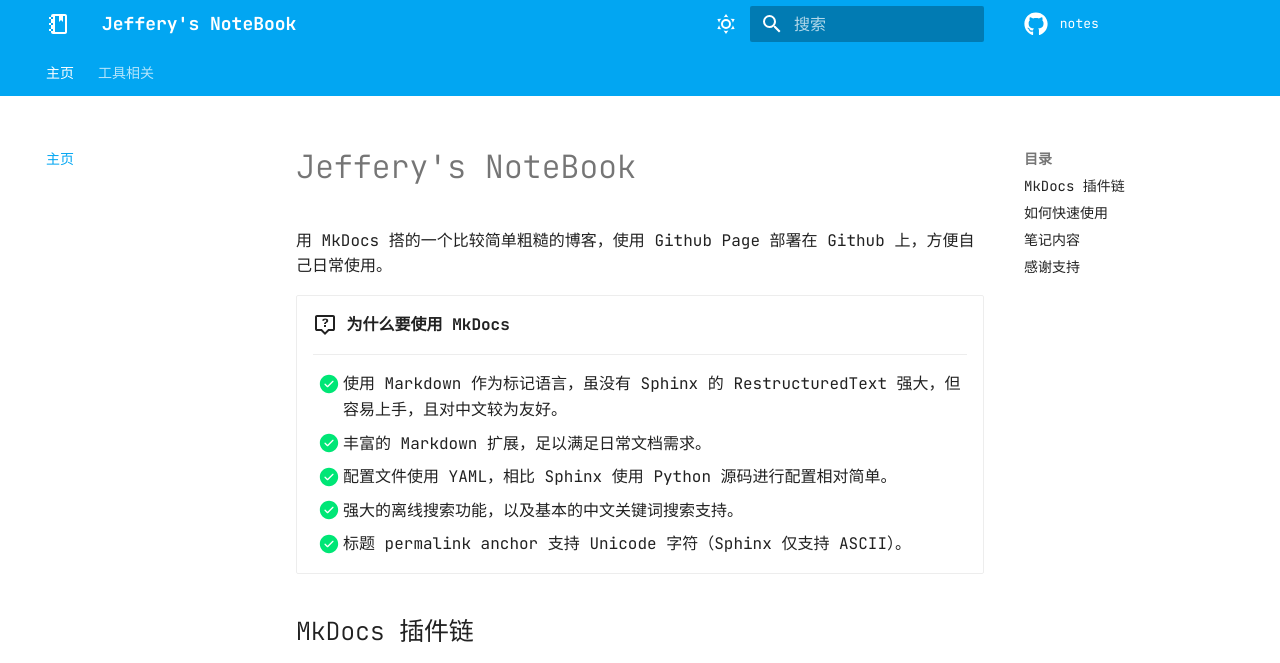
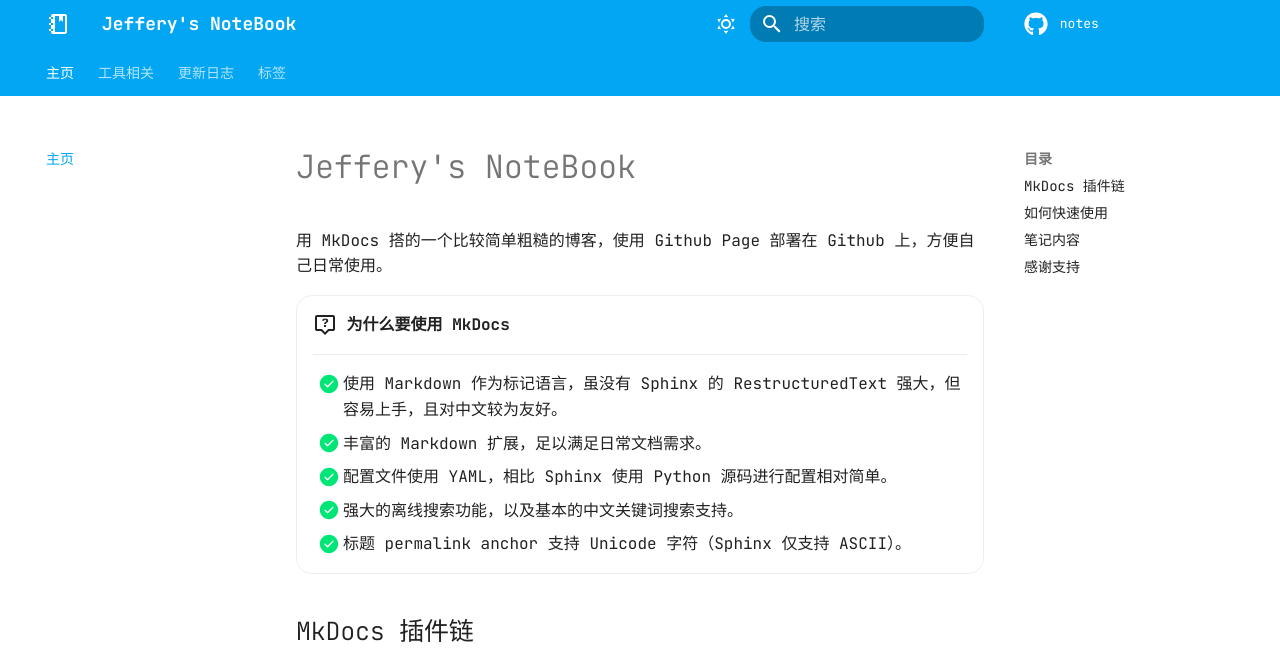
Before and after one commit to xjjeffery/notes, an MkDocs documentation site: the page built from docs/index.md, in a window 1280 px wide. Shown: the top 663 px of the page. Built offline with MkDocs 1.6.1 and Material for MkDocs 9.7.7, drawn with Linux system fonts in a browser that asks for light colours; some web fonts are replaced; comment, search, counter and statistics services are not loaded.

Commit message:
docs: add label classification and rounded corner design

```diff
--- a/mkdocs.yml
+++ b/mkdocs.yml
@@ -157,7 +157,7 @@ extra:
   generator: false
   social:
     # - icon: fontawesome/solid/home
-    #   link: https://xjjeffery.github.io/notes/
+    #   link: https://xjjeffery.github.io/
     #   name: 主页
     - icon: fontawesome/brands/github
       link: https://github.com/xjjeffery
@@ -168,9 +168,13 @@ extra:
     #   link:
     #   name: wechat
 
-not_in_nav:
+extra_css:
+  - stylesheets/extra.css
 
 nav:
   - 主页: index.md
   - 工具相关:
+    - tools/index.md
     - tools/mkdocs.md
+  - 更新日志: changelog.md
+  - 标签: tag.md
--- /dev/null
+++ b/overrides/stylesheets/extra.css
@@ -0,0 +1,30 @@
+:root {
+  --base-border-radius: 0.8rem; /* 圆角半径 */
+}
+
+/* 圆角设计 */
+
+/* Grid Cards */
+.md-typeset .grid.cards > ul > li {
+  border-radius: var(--base-border-radius);
+}
+
+/* Markdown Button */
+.md-typeset .md-button {
+  border-radius: var(--base-border-radius);
+}
+
+/* Forms */
+.md-search__form {
+  border-radius: var(--base-border-radius);
+}
+
+[data-md-toggle="search"]:checked ~ .md-header .md-search__form {
+  border-top-right-radius: var(--base-border-radius);
+  border-top-left-radius: var(--base-border-radius);
+}
+
+[dir="ltr"] .md-search__output {
+  border-bottom-right-radius: var(--base-border-radius);
+  border-bottom-left-radius: var(--base-border-radius);
+}
```
Also changed, not shown: docs/tag.md (added, +12 -0 lines).
